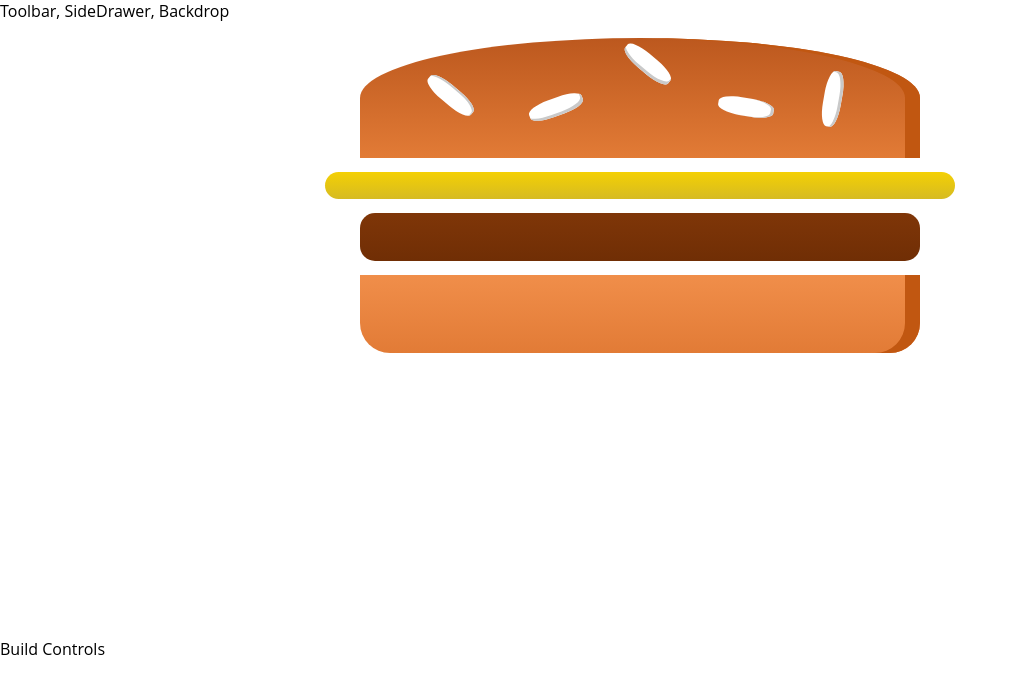
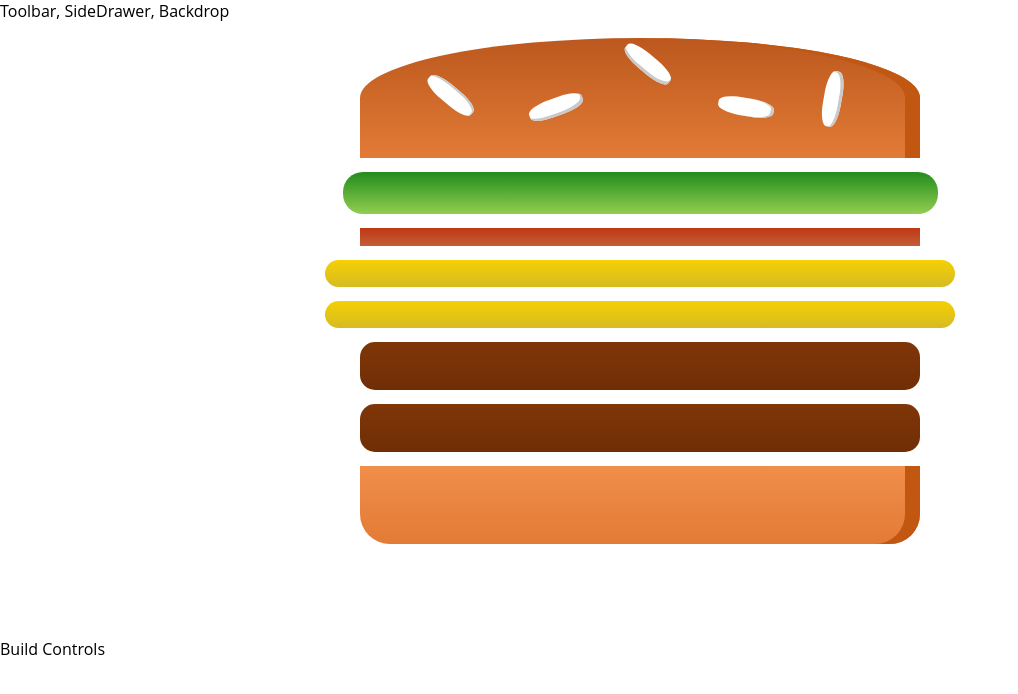
Before and after one commit to shahriariqbal/burger_maker, a React app: page / in a window 1280 px wide. Shown: the top 694 px of the page, without its empty margins (0-1018 px from the left). Built offline with nearby package versions, Linux system fonts and the light colour scheme.

Commit message:
Rendered Burger Ingredients Dynamically

```diff
--- a/src/components/Burger/Burger.js
+++ b/src/components/Burger/Burger.js
@@ -3,12 +3,15 @@
 import BurgerIngredient from "./BurgerIngredient/BurgerIngredient";
 
 const burger = (props) => {
+  const transformedIngredients = Object.keys(props.ingredients).map((igKey) => {
+    return [...Array(props.ingredients[igKey])].map((_, i) => {
+      return <BurgerIngredient key={igKey + i} type={igKey} />;
+    });
+  });
   return (
     <div className={classes.Burger}>
       <BurgerIngredient type="bread-top" />
-      <BurgerIngredient type="cheese" />
-      <BurgerIngredient type="meat" />
-
+      {transformedIngredients}
       <BurgerIngredient type="bread-bottom" />
     </div>
   );
--- a/src/containers/BurgerBuilder/BurgerBuilder.js
+++ b/src/containers/BurgerBuilder/BurgerBuilder.js
@@ -3,10 +3,18 @@
 import Burger from "../../components/Burger/Burger";
 
 class BurgerBuilder extends Component {
+  state = {
+    ingredients: {
+      salad: 1,
+      bacon: 1,
+      cheese: 2,
+      meat: 2,
+    },
+  };
   render() {
     return (
       <Aux>
-        <Burger />
+        <Burger ingredients={this.state.ingredients} />
         <div> Build Controls </div>
       </Aux>
     );
```
